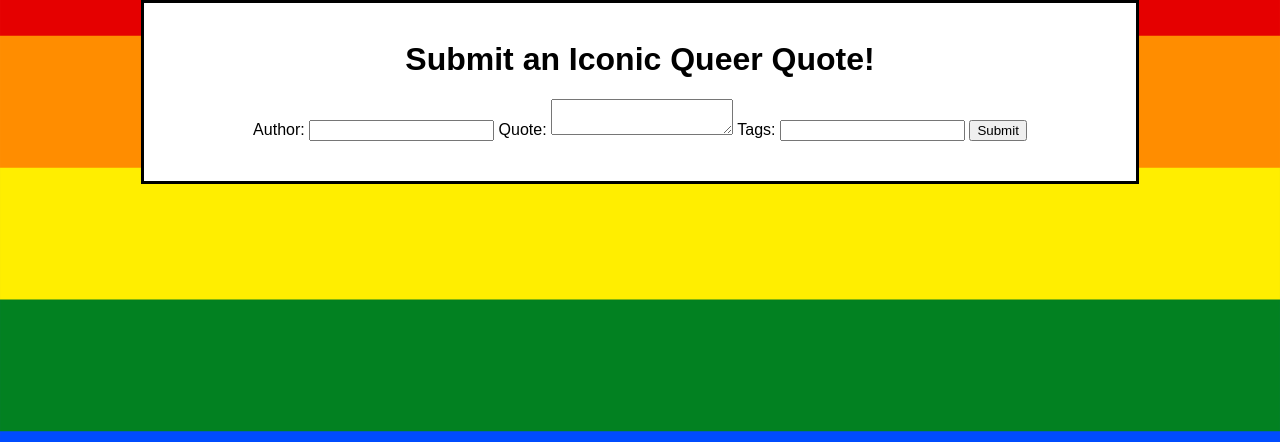
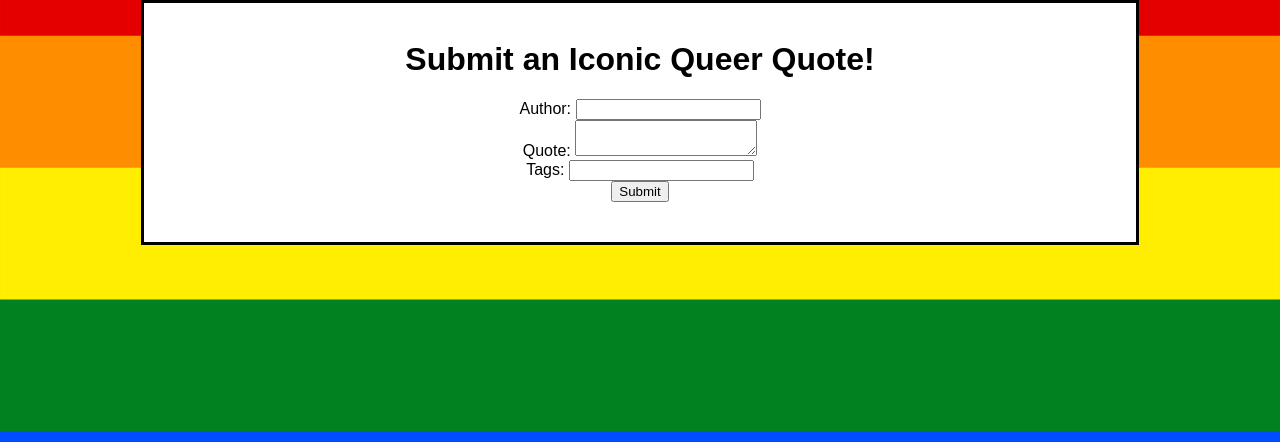
Before and after one commit to josuni/iconic-queer-quotes, a Flask app: page /submit in a window 1280 px wide. Shown: the part 96-538 px from the top of the page. Run offline with Flask 3, Linux system fonts and the light colour scheme.

Commit message:
adjust spacing on some forms and read me

```diff
--- a/app/main/views.py
+++ b/app/main/views.py
@@ -121,6 +121,8 @@ def validateLogin(username, password):
     return logged_in
 
 def getDailyQuote():
+    if Quote.query.count() == 0:
+        return None
     hash_value = sum(ord(char) for char in str(date.today()))
     daily_quote_index = hash_value % Quote.query.count()
     return Quote.query.all()[daily_quote_index]
--- a/app/static/css/styles.css
+++ b/app/static/css/styles.css
@@ -102,6 +102,6 @@ table th,td{
     max-width: 70vh;
 }
 
-.user-form br{
+form br{
     margin: 2vh;
 }
--- a/app/templates/review-submissions.html
+++ b/app/templates/review-submissions.html
@@ -22,6 +22,7 @@
 							{{ form.hidden_tag() }}
 							{{ form.id(type="hidden", value=submission.id) }}
 							{{ form.approve }}
+							<br>
 							{{ form.reject }}
 						</form>
 					</td>
--- a/app/templates/submit.html
+++ b/app/templates/submit.html
@@ -2,15 +2,18 @@
 
 <div class="container">
 	<h1>Submit an Iconic Queer Quote!</h1>
-	<div id="submit-form">
+	<div id="submit-form" class="user-form">
 		<form method="POST" action="{{ url_for('main.submit') }}">
 			{{ form.hidden_tag() }}
 			{{ form.author.label }}
 			{{ form.author() }}
+			<br>
 			{{ form.quote.label }}
 			{{ form.quote() }}
+			<br>
 			{{ form.tags.label }}
 			{{ form.tags() }}
+			<br>
 			{{ form.submit }}
 		</form>
 		{% if submitted %}
```
Also changed, not shown: README.md.
